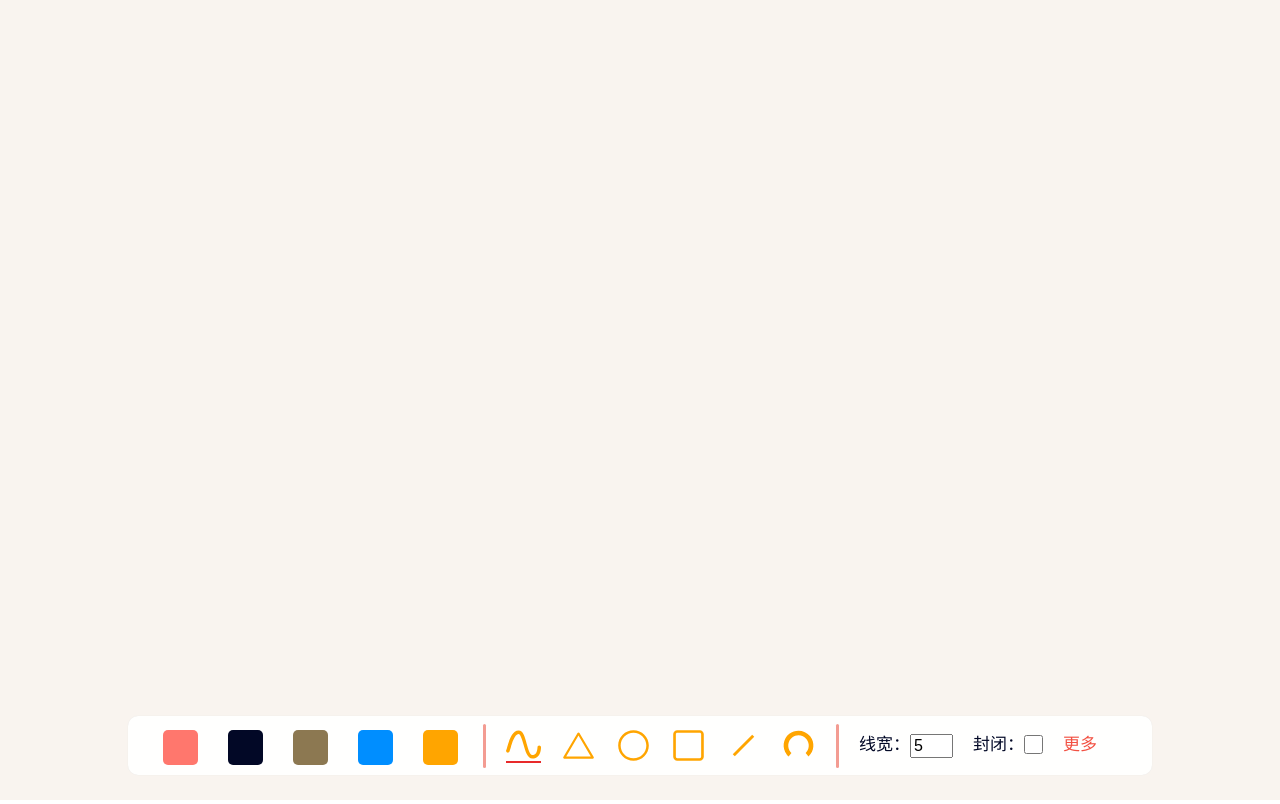
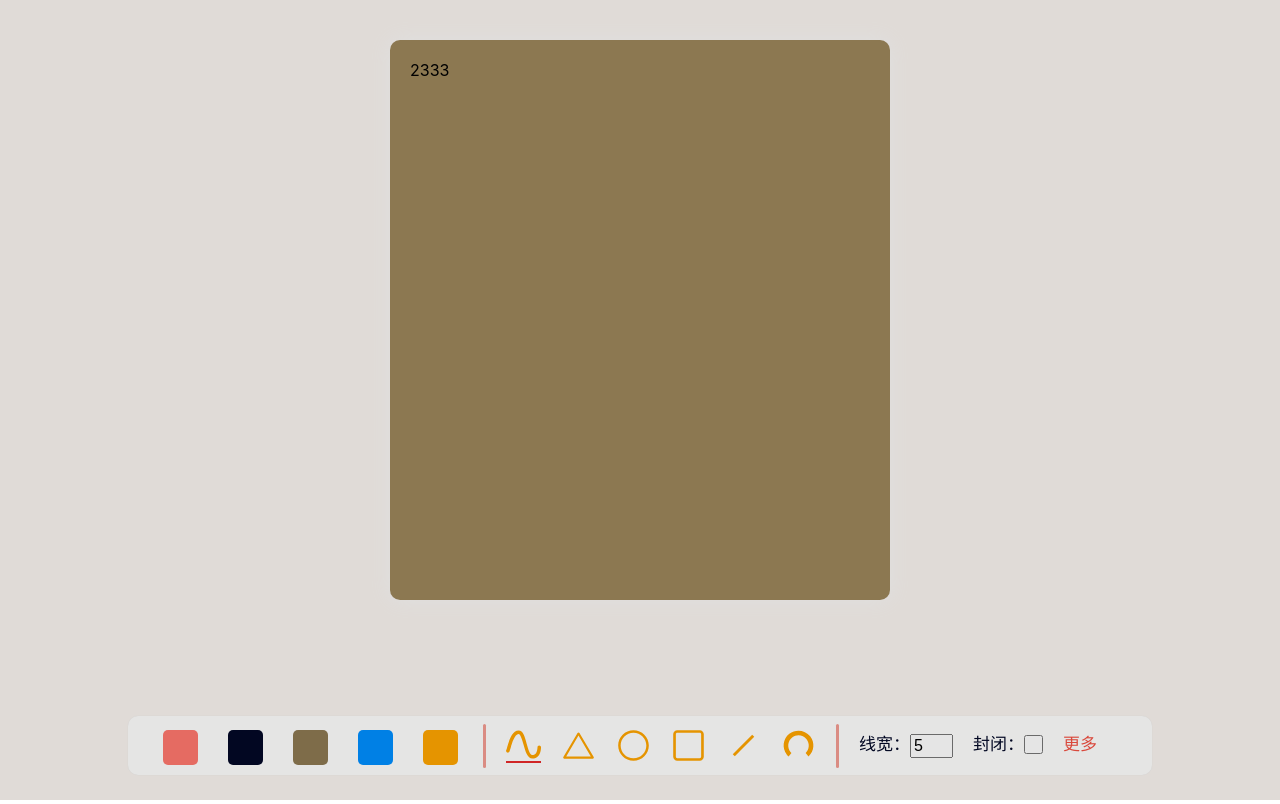
Before and after one commit to liucan233/svg-drawing-board, a React (Create React App) app: page / in a window 1280 px wide. Both pictures are taken after a click on the element "更多". Built offline with nearby package versions, Linux system fonts and the light colour scheme.

Commit message:
feat: 基本实现“更多”按钮的modal

```diff
--- a/public/index.html
+++ b/public/index.html
@@ -16,5 +16,6 @@
   <body>
     <noscript>You need to enable JavaScript to run this app.</noscript>
     <div id="root"></div>
+    <div id="setting"></div>
   </body>
 </html>
--- a/src/components/drawingBox/index.js
+++ b/src/components/drawingBox/index.js
@@ -18,7 +18,7 @@ function DrawingBox() {
     fill: "transparent",
   });
 
-  function handelMouseDown(e) {
+  function handleMouseDown(e) {
     changePainting(true);
     const { nativeEvent } = e;
     const { color, width, fill } = drawingProps;
@@ -51,7 +51,7 @@ function DrawingBox() {
     changePainting(false);
   }
 
-  function createSvgChild(item, index) {
+  function createSvgChild(item) {
     const { type } = item;
     let getPath = function () {};
     if (type === "path") getPath = renderPath;
@@ -73,7 +73,7 @@ function DrawingBox() {
         <svg
           onMouseUp={handleMoseUp}
           onMouseLeave={handleMoseUp}
-          onMouseDown={handelMouseDown}
+          onMouseDown={handleMouseDown}
           onMouseMove={onPainting ? handleMouseMove : null}
         >
           {figures.map((item, index) => {
--- a/src/components/moreSetting/index.css
+++ b/src/components/moreSetting/index.css
@@ -1,3 +1,33 @@
 .more-tool {
+  padding: 20px;
   position: fixed;
+  top: 40%;
+  left: 50%;
+  width: 500px;
+  height: 70vh;
+  background-color: #8c7851;
+  border-radius: 10px;
+  transform: translate(-50%, -50%);
+  animation: show ease-in-out 0.25s;
+  box-sizing: border-box;
+  box-shadow: 0 0 20px 0 #e0e0e0;
 }
+@keyframes show {
+  from {
+    opacity: 0.2;
+    top: 20%;
+  }
+  to {
+    opacity: 1;
+    top: 40%;
+  }
+}
+
+.more-tool-wrap {
+  width: 100%;
+  height: 100vh;
+  position: fixed;
+  top: 0;
+  left: 0;
+  background-color: rgba(0, 0, 0, 0.1);
+}
--- a/src/components/moreSetting/index.js
+++ b/src/components/moreSetting/index.js
@@ -1,11 +1,14 @@
 import "./index.css";
-import React from "react";
+import React, { Fragment, useState } from "react";
 
-function MoreSetting({ show }) {
-  this.test = function test() {
-    console.log(this);
-  };
-  return <div className={`more-tool${show ? " more-active" : ""}`}></div>;
+function MoreSetting({ onChange, destroy }) {
+  const [test, setTest] = useState();
+  return (
+    <Fragment>
+      <div onClick={destroy} className={"more-tool-wrap"} />
+      <div className={"more-tool"}>2333</div>
+    </Fragment>
+  );
 }
 
 export default MoreSetting;
--- a/src/components/propsSelector/index.js
+++ b/src/components/propsSelector/index.js
@@ -1,11 +1,9 @@
 import "./index.css";
 import React, { useState } from "react";
-import ReactDOM from "react-dom";
-import MoreSetting from "../moreSetting";
+import Modal from "../../utils/modalUtil";
 
 function PropsSelector({ svgStyle, setProps }) {
   const [width, setWidth] = useState("5");
-  const [show, setShowMore] = useState(false);
 
   function handleOnchange({ target }) {
     setWidth(target.value);
@@ -20,8 +18,11 @@ function PropsSelector({ svgStyle, setProps }) {
   }
 
   function handleShow() {
-    console.log(ReactDOM);
-    // ReactDOM.createPortal(MoreSetting,);
+    Modal.moreSetting(handleModal);
+  }
+
+  function handleModal(config) {
+    console.log(config);
   }
 
   function handleFill({ target }) {
--- /dev/null
+++ b/src/utils/modalUtil.js
@@ -0,0 +1,24 @@
+import React from "react";
+import ReactDOM from "react-dom";
+import MoreSetting from "../components/moreSetting";
+
+function moreSetting(handleDestroy) {
+  const state = {};
+  const container = document.getElementById("setting");
+
+  function destroy() {
+    handleDestroy(state);
+    ReactDOM.unmountComponentAtNode(container);
+  }
+
+  function handleChange() {}
+
+  ReactDOM.render(
+    <MoreSetting destroy={destroy} onChange={handleChange} />,
+    container
+  );
+}
+
+const Modal = { moreSetting };
+
+export default Modal;
```
